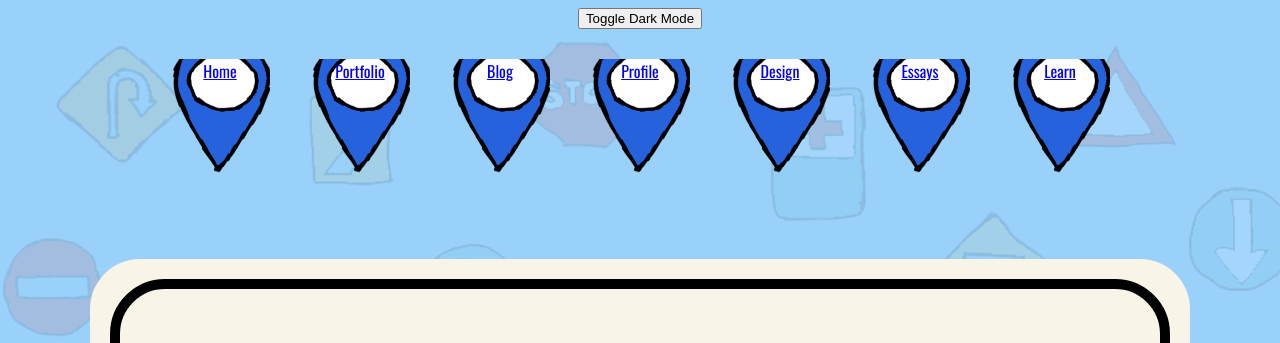
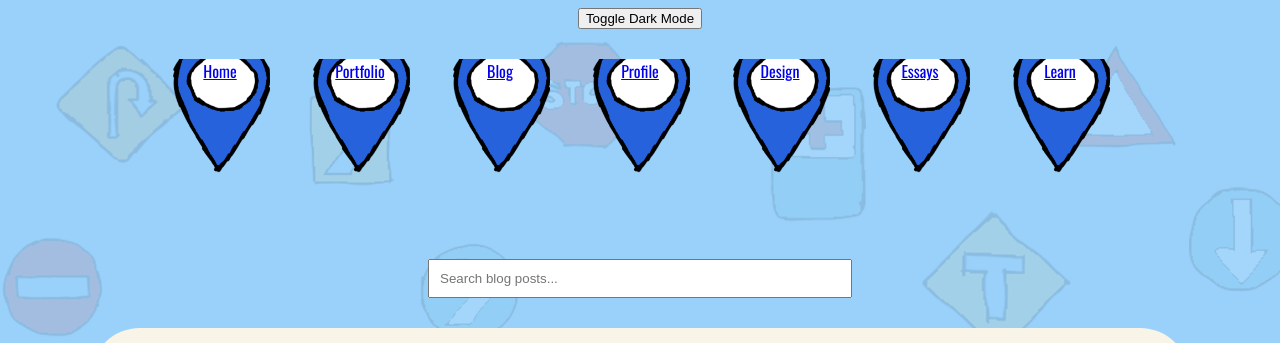
Before and after one commit to Rella400/DIGA3008A, a plain HTML site: page pages/blog.html in a window 1280 px wide. Shown: the top 343 px of the page. Drawn offline with nearby package versions, Linux system fonts and the light colour scheme.

Commit message:
Filter blog posts

```diff
--- a/js/universal.js
+++ b/js/universal.js
@@ -1,7 +1,12 @@
+//Scroll to top button to get back to the top from wherever you are
+
 function scrollToTop() {
   window.scrollTo({ top: 0, behavior: "smooth" });
 }
 
+
+
+//Add your email at the footer (Actually enter an email to see response)
 
 function checkEmail() {
     const emailInput = document.getElementById("email");
@@ -119,3 +124,18 @@ window.addEventListener("scroll", () => {
   const scrollPercent = (scrollTop / scrollHeight) * 100;
   scrollProgress.style.width = scrollPercent + "%";
 });
+
+
+function filterBlogs() {
+  const input = document.getElementById("blogSearch").value.toLowerCase();
+  const blogs = document.querySelectorAll(".allBlogs section");
+
+  blogs.forEach(blog => {
+    const title = blog.querySelector("h2").textContent.toLowerCase();
+    if (title.includes(input)) {
+      blog.style.display = "block";
+    } else {
+      blog.style.display = "none";
+    }
+  });
+}
--- a/pages/blog.html
+++ b/pages/blog.html
@@ -41,6 +41,10 @@
 </section>
 
     <main>
+
+        <div style="text-align:center; margin: 20px;">
+  <input type="text" id="blogSearch" placeholder="Search blog posts..." oninput="filterBlogs()" style="padding: 10px; width: 80%; max-width: 400px;">
+</div>
 
 
         <!-- Weekly Blog Posts -->
```
